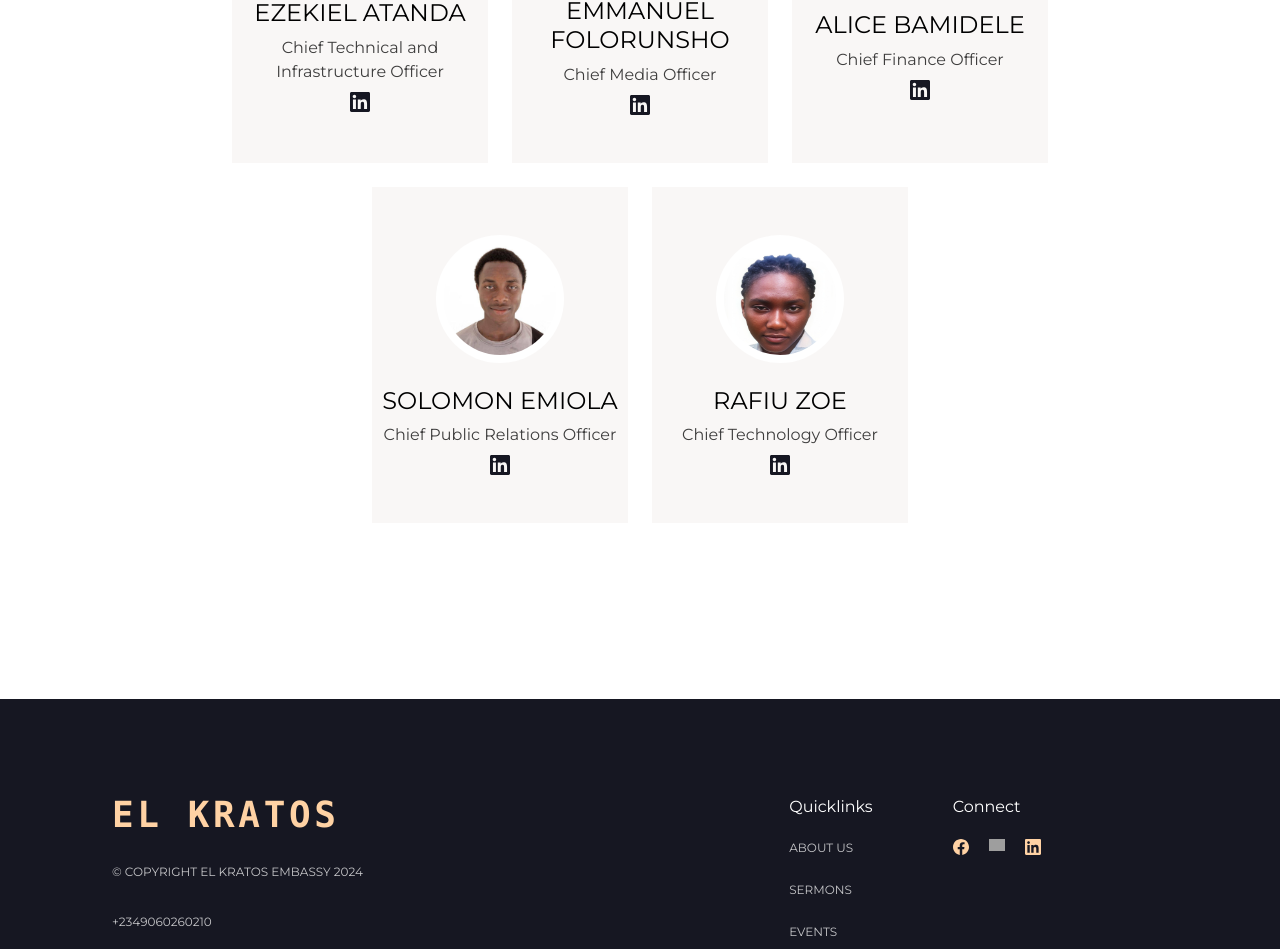
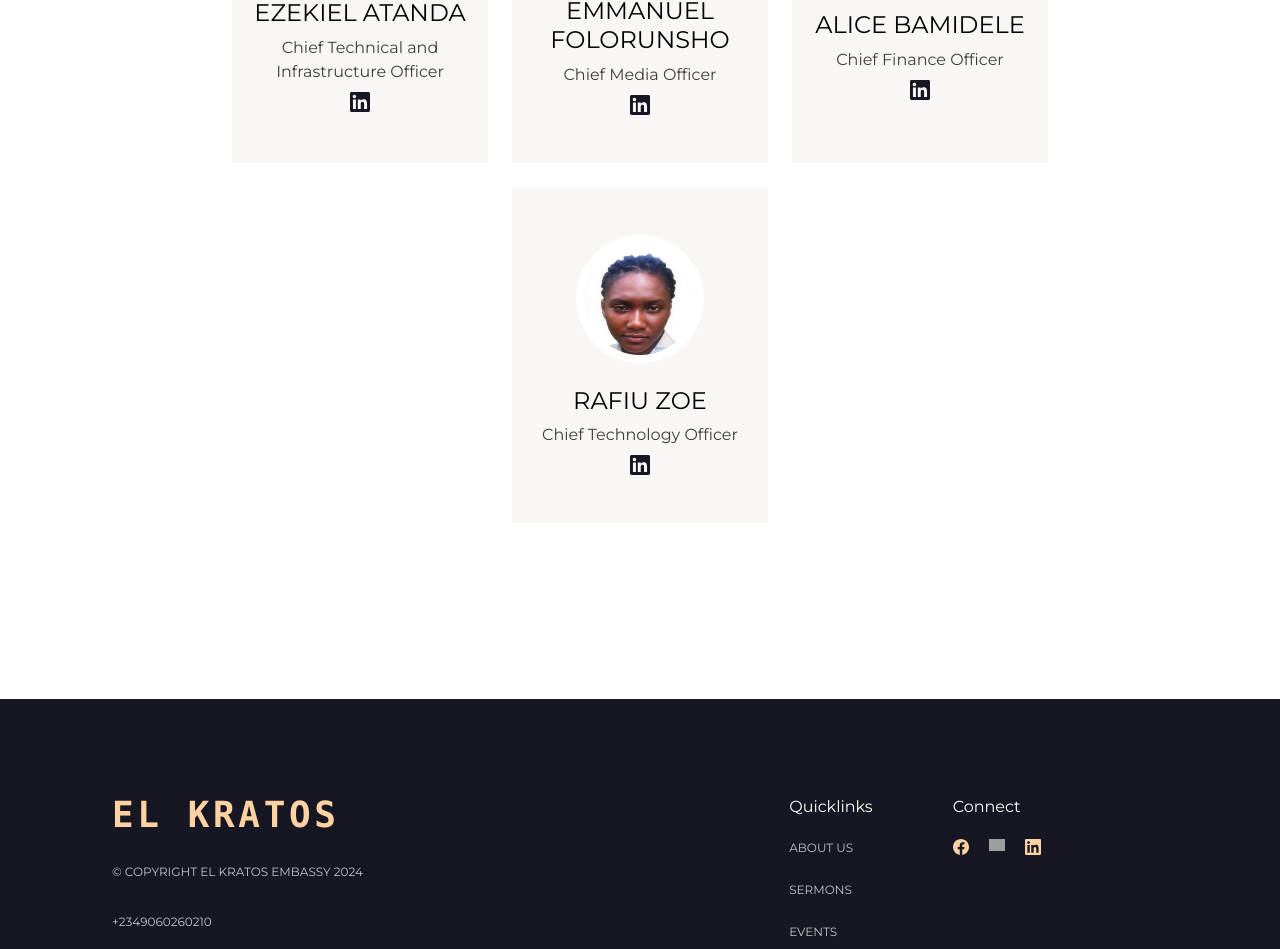
Before and after one commit to ELKratos-Embassy/elkratosembassy, a Next.js app: page /about-us in a window 1280 px wide. Shown: the part 4845-5794 px from the top of the page. Built offline with nearby package versions, Linux system fonts and the light colour scheme; grey boxes are pictures that could not be loaded.

Commit message:
Update caption in focus section and remove commented-out team member details

```diff
--- a/constants/index.ts
+++ b/constants/index.ts
@@ -38,7 +38,7 @@ export const home = {
   },
   focus: {
     heading: {
-      caption: 'SubHeading',
+      caption: 'About Us',
       text: 'A church thats relevant',
     },
     cards: [
@@ -551,30 +551,6 @@ export const aboutUs = {
       },
       {
         img: {
-          src: '/about/team/solomon_emiola.png',
-        },
-        name: 'Solomon Emiola',
-        post: 'Chief Public Relations Officer',
-        social: [
-          // {
-          //   src: '/about/team/social/fb.svg',
-          //   href: '#',
-          //   alt: 'Facebook',
-          // },
-          // {
-          //   src: '/about/team/social/x.svg',
-          //   href: '#',
-          //   alt: 'X',
-          // },
-          {
-            src: '/about/team/social/in.svg',
-            href: '#',
-            alt: 'LinkedIn',
-          },
-        ],
-      },
-      {
-        img: {
           src: '/about/team/rafiu_ayomide.png',
         },
         name: 'Rafiu Zoe',
```
